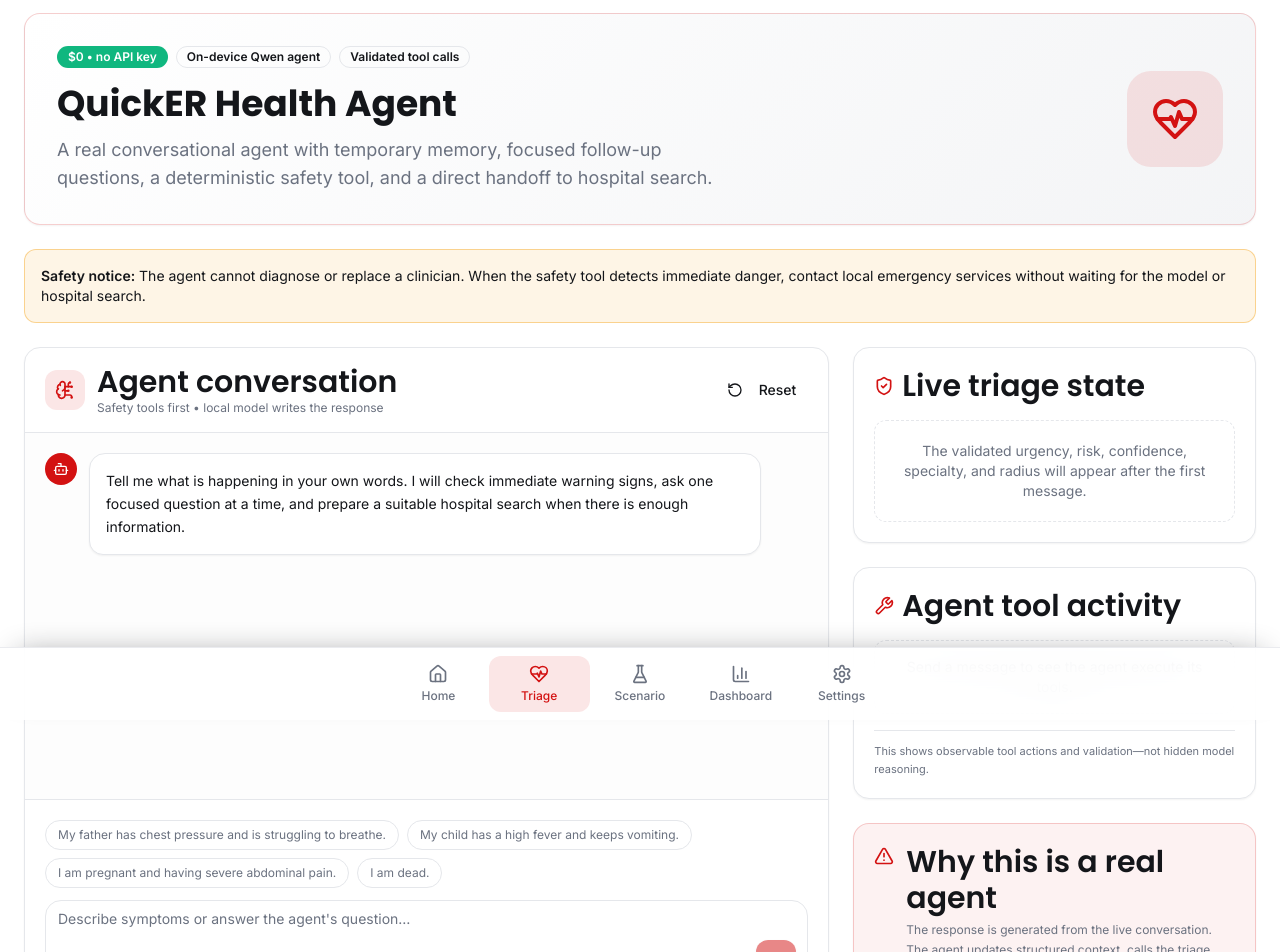
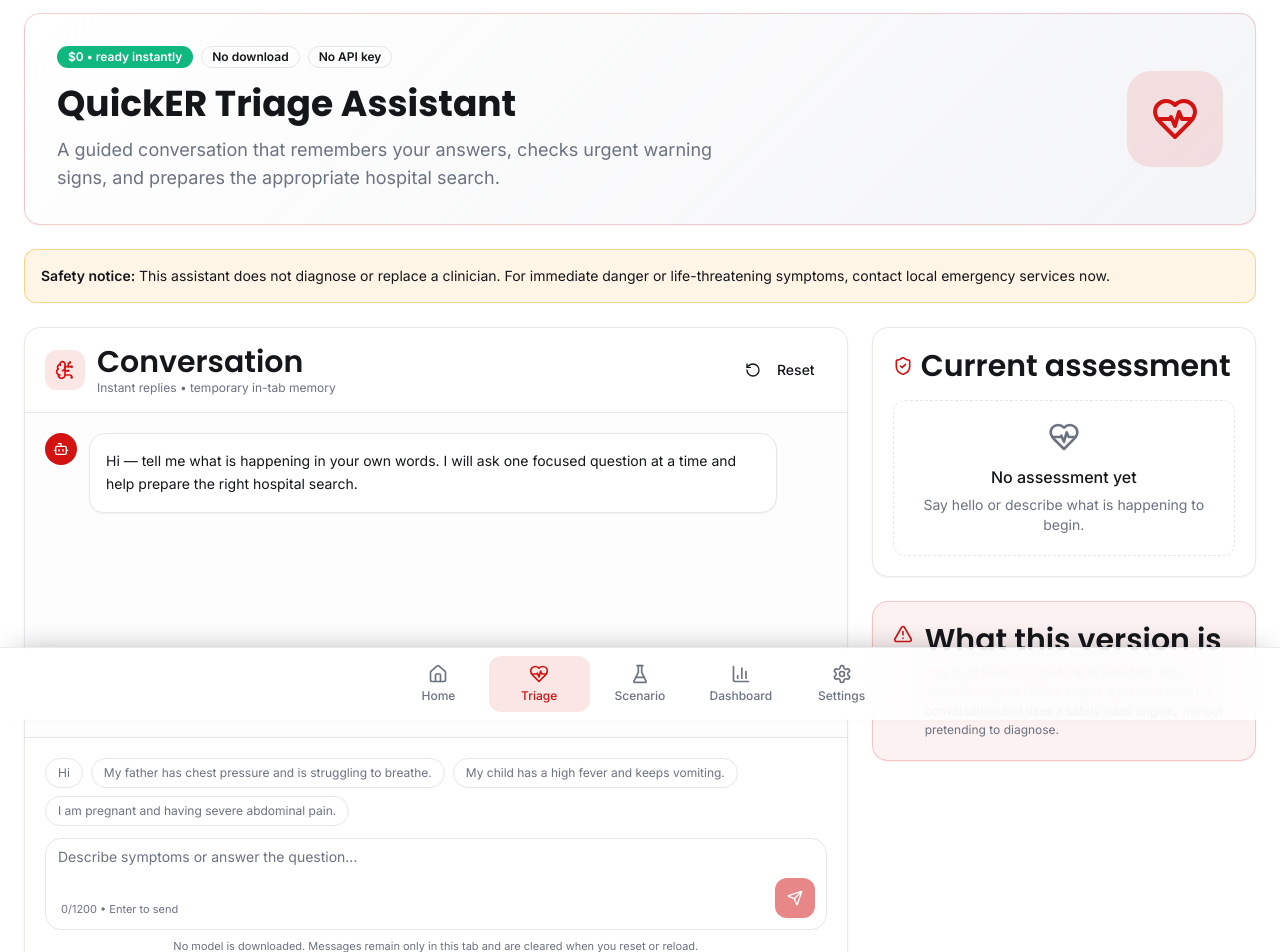
Before and after one commit to Kerbagio/quickerold, a React (Vite) app: page /triage in a window 1280 px wide. Shown: the part 80-1032 px from the top of the page. Built offline with nearby package versions, Linux system fonts and the light colour scheme.

Commit message:
Remove model download and simplify triage chat

```diff
--- a/src/pages/Triage.tsx
+++ b/src/pages/Triage.tsx
@@ -11,16 +11,11 @@ import {
   ArrowRight,
   Bot,
   BrainCircuit,
-  CheckCircle2,
-  CircleAlert,
-  Clock3,
   HeartPulse,
   RotateCcw,
   Send,
   ShieldCheck,
-  Sparkles,
   UserRound,
-  Wrench,
 } from "lucide-react";
 import { Badge } from "@/components/ui/badge";
 import { Button } from "@/components/ui/button";
@@ -35,10 +30,6 @@ import {
   type HealthAgentPlan,
   type HealthAgentState,
 } from "@/services/healthAgent";
-import {
-  generateHealthAgentReply,
-  type AgentModelProgress,
-} from "@/services/healthAgentRuntime";
 import { emergencyTypeLabel } from "@/services/emergency";
 import type { TriageResult } from "@/services/triage";
 
@@ -46,22 +37,20 @@ interface AgentMessage {
   id: string;
   role: "user" | "assistant";
   content: string;
-  mode?: "on-device-ai" | "safety-fallback";
-  model?: string;
 }
 
 const initialMessage: AgentMessage = {
   id: "welcome",
   role: "assistant",
   content:
-    "Tell me what is happening in your own words. I will check immediate warning signs, ask one focused question at a time, and prepare a suitable hospital search when there is enough information.",
+    "Hi — tell me what is happening in your own words. I will ask one focused question at a time and help prepare the right hospital search.",
 };
 
 const examples = [
+  "Hi",
   "My father has chest pressure and is struggling to breathe.",
   "My child has a high fever and keeps vomiting.",
   "I am pregnant and having severe abdominal pain.",
-  "I am dead.",
 ];
 
 const urgencyStyles: Record<TriageResult["urgency"], string> = {
@@ -87,89 +76,56 @@ const Triage = () => {
     createHealthAgentState(),
   );
   const [plan, setPlan] = useState<HealthAgentPlan | null>(null);
-  const [isThinking, setIsThinking] = useState(false);
-  const [progress, setProgress] = useState<AgentModelProgress | null>(null);
   const messageEndRef = useRef<HTMLDivElement>(null);
 
   useEffect(() => {
     messageEndRef.current?.scrollIntoView({ behavior: "smooth" });
-  }, [messages, plan, progress]);
+  }, [messages, plan]);
 
   const reset = () => {
-    if (isThinking) return;
     setInput("");
     setMessages([initialMessage]);
     setAgentState(createHealthAgentState());
     setPlan(null);
-    setProgress(null);
   };
 
-  const submitPrompt = async (rawPrompt = input) => {
+  const submitPrompt = (rawPrompt = input) => {
     const prompt = rawPrompt.trim().slice(0, 1200);
-    if (!prompt || isThinking) return;
+    if (!prompt) return;
 
     const nextPlan = planHealthAgentTurn(prompt, agentState);
-    const requestId = `${Date.now()}-user`;
-    const responseId = `${Date.now()}-assistant`;
+    const now = Date.now();
     const userMessage: AgentMessage = {
-      id: requestId,
+      id: `${now}-user`,
       role: "user",
       content: prompt,
     };
-    const immediateReply: AgentMessage = {
-      id: responseId,
+    const assistantMessage: AgentMessage = {
+      id: `${now}-assistant`,
       role: "assistant",
-      content: nextPlan.fallbackReply,
-      mode: "safety-fallback",
+      content: nextPlan.reply,
     };
-    const modelConversation = [...messages, userMessage].map((message) => ({
-      role: message.role,
-      content: message.content,
-    }));
 
     setInput("");
     setAgentState(nextPlan.state);
     setPlan(nextPlan);
-    setMessages((current) => [...current, userMessage, immediateReply]);
-    setIsThinking(true);
-    setProgress({ label: "Starting the private on-device agent…" });
-
-    const generated = await generateHealthAgentReply(
-      modelConversation,
-      nextPlan,
-      setProgress,
-    );
-
-    setMessages((current) =>
-      current.map((message) =>
-        message.id === responseId
-          ? {
-              ...message,
-              content: generated.text,
-              mode: generated.mode,
-              model: generated.model,
-            }
-          : message,
-      ),
-    );
-    setProgress(null);
-    setIsThinking(false);
+    setMessages((current) => [...current, userMessage, assistantMessage]);
   };
 
   const handleSubmit = (event: FormEvent) => {
     event.preventDefault();
-    void submitPrompt();
+    submitPrompt();
   };
 
   const handleKeyDown = (event: KeyboardEvent<HTMLTextAreaElement>) => {
     if (event.key === "Enter" && !event.shiftKey) {
       event.preventDefault();
-      void submitPrompt();
+      submitPrompt();
     }
   };
 
   const prepareHospitalSearch = () => {
-    const result = plan?.triage;
+    const result = plan?.triage ?? agentState.triage;
     if (!result) return;
     localStorage.setItem("defaultEmergencyType", result.emergencyType);
     localStorage.setItem("searchRadius", String(result.radiusKm));
@@ -177,7 +133,12 @@ const Triage = () => {
     navigate("/home");
   };
 
-  const result = plan?.triage ?? null;
+  const result = plan?.triage ?? agentState.triage;
+  const canPrepareHospitalSearch = Boolean(
+    result &&
+      (plan?.canPrepareHospitalSearch ??
+        (result.urgency !== "needs-more-info" || result.requiresImmediateAction)),
+  );
 
   return (
     <Layout>
@@ -191,18 +152,17 @@ const Triage = () => {
             <div>
               <div className="mb-4 flex flex-wrap gap-2">
                 <Badge className="bg-success text-success-foreground">
-                  $0 • no API key
+                  $0 • ready instantly
                 </Badge>
-                <Badge variant="outline">On-device Qwen agent</Badge>
-                <Badge variant="outline">Validated tool calls</Badge>
+                <Badge variant="outline">No download</Badge>
+                <Badge variant="outline">No API key</Badge>
               </div>
               <h1 className="text-3xl font-bold sm:text-4xl">
-                QuickER Health Agent
+                QuickER Triage Assistant
               </h1>
               <p className="mt-3 max-w-2xl text-lg text-muted-foreground">
-                A real conversational agent with temporary memory, focused
-                follow-up questions, a deterministic safety tool, and a direct
-                handoff to hospital search.
+                A guided conversation that remembers your answers, checks urgent
+                warning signs, and prepares the appropriate hospital search.
               </p>
             </div>
             <div className="hidden h-24 w-24 items-center justify-center rounded-3xl bg-primary/10 lg:flex">
@@ -212,32 +172,26 @@ const Triage = () => {
         </Card>
 
         <div className="rounded-xl border border-warning/40 bg-warning/10 p-4 text-sm">
-          <strong>Safety notice:</strong> The agent cannot diagnose or replace a
-          clinician. When the safety tool detects immediate danger, contact local
-          emergency services without waiting for the model or hospital search.
+          <strong>Safety notice:</strong> This assistant does not diagnose or
+          replace a clinician. For immediate danger or life-threatening symptoms,
+          contact local emergency services now.
         </div>
 
-        <div className="grid gap-6 lg:grid-cols-[minmax(0,1.5fr)_minmax(310px,0.75fr)]">
-          <Card className="flex min-h-[680px] flex-col overflow-hidden">
+        <div className="grid gap-6 lg:grid-cols-[minmax(0,1.5fr)_minmax(300px,0.7fr)]">
+          <Card className="flex min-h-[650px] flex-col overflow-hidden">
             <div className="flex items-center justify-between border-b px-4 py-4 sm:px-5">
               <div className="flex items-center gap-3">
                 <div className="flex h-10 w-10 items-center justify-center rounded-xl bg-primary/10">
                   <BrainCircuit className="h-5 w-5 text-primary" />
                 </div>
                 <div>
-                  <h2 className="font-semibold">Agent conversation</h2>
+                  <h2 className="font-semibold">Conversation</h2>
                   <p className="text-xs text-muted-foreground">
-                    Safety tools first • local model writes the response
+                    Instant replies • temporary in-tab memory
                   </p>
                 </div>
               </div>
-              <Button
-                type="button"
-                size="sm"
-                variant="ghost"
-                onClick={reset}
-                disabled={isThinking}
-              >
+              <Button type="button" size="sm" variant="ghost" onClick={reset}>
                 <RotateCcw className="mr-2 h-4 w-4" /> Reset
               </Button>
             </div>
@@ -265,22 +219,6 @@ const Triage = () => {
                     <p className="whitespace-pre-wrap leading-relaxed">
                       {message.content}
                     </p>
-                    {message.role === "assistant" && message.mode ? (
-                      <div className="mt-3 flex flex-wrap gap-2">
-                        {message.mode === "on-device-ai" ? (
-                          <Badge variant="secondary">
-                            <Sparkles className="mr-1 h-3 w-3" /> On-device AI
-                          </Badge>
-                        ) : (
-                          <Badge variant="secondary">
-                            <ShieldCheck className="mr-1 h-3 w-3" /> Safety fallback
-                          </Badge>
-                        )}
-                        {message.model ? (
-                          <Badge variant="outline">{message.model}</Badge>
-                        ) : null}
-                      </div>
-                    ) : null}
                   </div>
                   {message.role === "user" ? (
                     <div className="flex h-8 w-8 shrink-0 items-center justify-center rounded-lg bg-muted">
@@ -291,9 +229,9 @@ const Triage = () => {
               ))}
 
               {plan?.nextQuestion ? (
-                <div className="ml-11 rounded-2xl border border-primary/30 bg-primary/5 p-4">
+                <div className="ml-0 rounded-2xl border border-primary/30 bg-primary/5 p-4 sm:ml-11">
                   <p className="text-xs font-semibold uppercase tracking-wide text-primary">
-                    Agent needs one answer
+                    One quick question
                   </p>
                   <p className="mt-1 font-medium">{plan.nextQuestion.text}</p>
                   {plan.nextQuestion.expectsStructuredAnswer ? (
@@ -308,8 +246,7 @@ const Triage = () => {
                           type="button"
                           size="sm"
                           variant="outline"
-                          disabled={isThinking}
-                          onClick={() => void submitPrompt(option.value)}
+                          onClick={() => submitPrompt(option.value)}
                         >
                           {option.label}
                         </Button>
@@ -333,34 +270,12 @@ const Triage = () => {
                     <button
                       key={example}
                       type="button"
-                      disabled={isThinking}
-                      onClick={() => void submitPrompt(example)}
-                      className="rounded-full border bg-background px-3 py-1.5 text-left text-xs text-muted-foreground transition-colors hover:border-primary hover:text-foreground disabled:opacity-50"
+                      onClick={() => submitPrompt(example)}
+                      className="rounded-full border bg-background px-3 py-1.5 text-left text-xs text-muted-foreground transition-colors hover:border-primary hover:text-foreground"
                     >
                       {example}
                     </button>
                   ))}
-                </div>
-              ) : null}
-
-              {progress ? (
-                <div className="mb-3 space-y-2" aria-live="polite">
-                  <div className="h-2 overflow-hidden rounded-full bg-muted">
-                    <div
-                      className={`h-full rounded-full bg-primary transition-all ${
-                        progress.percent === undefined ? "w-1/3 animate-pulse" : ""
-                      }`}
-                      style={
-                        progress.percent === undefined
-                          ? undefined
-                          : { width: `${progress.percent}%` }
-                      }
-                    />
-                  </div>
-                  <p className="flex items-center text-xs text-muted-foreground">
-                    <Sparkles className="mr-2 h-3.5 w-3.5 animate-pulse" />
-                    {progress.label}
-                  </p>
                 </div>
               ) : null}
 
@@ -369,10 +284,9 @@ const Triage = () => {
                   value={input}
                   onChange={(event) => setInput(event.target.value.slice(0, 1200))}
                   onKeyDown={handleKeyDown}
-                  placeholder="Describe symptoms or answer the agent's question…"
+                  placeholder="Describe symptoms or answer the question…"
                   className="min-h-[92px] resize-none rounded-2xl pb-10 pr-14"
-                  disabled={isThinking}
-                  aria-label="Message the QuickER health agent"
+                  aria-label="Message the QuickER triage assistant"
                 />
                 <span className="absolute bottom-3 left-4 text-[11px] text-muted-foreground">
                   {input.length}/1200 • Enter to send
@@ -381,19 +295,15 @@ const Triage = () => {
                   type="submit"
                   size="icon"
                   className="absolute bottom-3 right-3 rounded-xl"
-                  disabled={!input.trim() || isThinking}
+                  disabled={!input.trim()}
                   aria-label="Send message"
                 >
-                  {isThinking ? (
-                    <Clock3 className="h-4 w-4 animate-spin" />
-                  ) : (
                   <Send className="h-4 w-4" />
-                  )}
                 </Button>
               </form>
               <p className="mt-2 text-center text-[11px] text-muted-foreground">
-                Messages stay in temporary tab memory. Model inference runs in
-                this browser after a one-time model download.
+                No model is downloaded. Messages remain only in this tab and are
+                cleared when you reset or reload.
               </p>
             </div>
           </Card>
@@ -402,7 +312,7 @@ const Triage = () => {
             <Card className="p-5">
               <div className="mb-4 flex items-center gap-2">
                 <ShieldCheck className="h-5 w-5 text-primary" />
-                <h2 className="font-semibold">Live triage state</h2>
+                <h2 className="font-semibold">Current assessment</h2>
               </div>
 
               {result ? (
@@ -418,8 +328,8 @@ const Triage = () => {
 
                   {result.requiresImmediateAction ? (
                     <div className="rounded-xl border border-destructive/40 bg-destructive/10 p-4 text-sm text-destructive">
-                      <strong>Immediate action:</strong> do not wait for the model
-                      or this app before contacting emergency services.
+                      <strong>Immediate action:</strong> do not wait for this app
+                      before contacting emergency services.
                     </div>
                   ) : null}
 
@@ -446,7 +356,7 @@ const Triage = () => {
 
                   <div>
                     <p className="text-xs font-semibold uppercase tracking-wide text-muted-foreground">
-                      Hospital-search tool input
+                      Hospital search
                     </p>
                     <div className="mt-2 flex flex-wrap gap-2">
                       <Badge variant="secondary">
@@ -459,7 +369,7 @@ const Triage = () => {
                   {result.matchedSignals.length ? (
                     <div>
                       <p className="text-xs font-semibold uppercase tracking-wide text-muted-foreground">
-                        Signals used by the safety tool
+                        Warning signs detected
                       </p>
                       <div className="mt-2 flex flex-wrap gap-2">
                         {result.matchedSignals.map((signal) => (
@@ -471,100 +381,42 @@ const Triage = () => {
                     </div>
                   ) : null}
 
+                  {canPrepareHospitalSearch ? (
                     <Button
                       type="button"
                       size="lg"
                       className="w-full"
-                    disabled={!plan?.canPrepareHospitalSearch}
                       onClick={prepareHospitalSearch}
                     >
-                    {result.requiresImmediateAction
-                      ? "Find nearby emergency hospitals"
-                      : "Prepare hospital search"}
+                      Find suitable hospitals
                       <ArrowRight className="ml-2 h-5 w-5" />
                     </Button>
+                  ) : (
+                    <p className="rounded-xl border border-dashed p-3 text-sm text-muted-foreground">
+                      Answer the next question before hospital filtering is enabled.
+                    </p>
+                  )}
                 </div>
               ) : (
-                <div className="rounded-xl border border-dashed p-5 text-center text-sm text-muted-foreground">
-                  The validated urgency, risk, confidence, specialty, and radius
-                  will appear after the first message.
+                <div className="rounded-xl border border-dashed p-5 text-center">
+                  <HeartPulse className="mx-auto h-8 w-8 text-muted-foreground" />
+                  <p className="mt-3 font-medium">No assessment yet</p>
+                  <p className="mt-1 text-sm text-muted-foreground">
+                    Say hello or describe what is happening to begin.
+                  </p>
                 </div>
               )}
-            </Card>
-
-            <Card className="p-5">
-              <div className="mb-4 flex items-center gap-2">
-                <Wrench className="h-5 w-5 text-primary" />
-                <h2 className="font-semibold">Agent tool activity</h2>
-              </div>
-              {plan?.toolSteps.length ? (
-                <div className="space-y-4">
-                  {plan.toolSteps.map((step) => (
-                    <div key={step.id} className="flex gap-3">
-                      <div
-                        className={`mt-0.5 flex h-7 w-7 shrink-0 items-center justify-center rounded-full ${
-                          step.status === "warning"
-                            ? "bg-warning/15 text-warning"
-                            : "bg-success/15 text-success"
-                        }`}
-                      >
-                        {step.status === "warning" ? (
-                          <CircleAlert className="h-3.5 w-3.5" />
-                        ) : (
-                          <CheckCircle2 className="h-3.5 w-3.5" />
-                        )}
-                      </div>
-                      <div>
-                        <p className="font-mono text-xs font-semibold">
-                          {step.tool}
-                        </p>
-                        <p className="mt-0.5 text-xs leading-relaxed text-muted-foreground">
-                          {step.detail}
-                        </p>
-                      </div>
-                    </div>
-                  ))}
-                  <div className="flex gap-3">
-                    <div className="mt-0.5 flex h-7 w-7 shrink-0 items-center justify-center rounded-full bg-primary/15 text-primary">
-                      {isThinking ? (
-                        <Clock3 className="h-3.5 w-3.5 animate-spin" />
-                      ) : (
-                        <Sparkles className="h-3.5 w-3.5" />
-                      )}
-                    </div>
-                    <div>
-                      <p className="font-mono text-xs font-semibold">
-                        local_model.compose
-                      </p>
-                      <p className="mt-0.5 text-xs leading-relaxed text-muted-foreground">
-                        {isThinking
-                          ? "The on-device model is composing a natural response from the conversation and verified tool result."
-                          : "The generated response was validated before display; unsafe output falls back to the safety-engine wording."}
-                      </p>
-                    </div>
-                  </div>
-                </div>
-              ) : (
-                <div className="rounded-xl border border-dashed p-4 text-center text-sm text-muted-foreground">
-                  Send a message to see the agent execute its tools.
-                </div>
-              )}
-              <p className="mt-4 border-t pt-3 text-[11px] text-muted-foreground">
-                This shows observable tool actions and validation—not hidden
-                model reasoning.
-              </p>
             </Card>
 
             <Card className="border-primary/20 bg-primary/5 p-5">
               <div className="flex gap-3">
                 <AlertTriangle className="mt-0.5 h-5 w-5 shrink-0 text-primary" />
                 <div>
-                  <h2 className="font-semibold">Why this is a real agent</h2>
+                  <h2 className="font-semibold">What this version is</h2>
                   <p className="mt-1 text-xs leading-relaxed text-muted-foreground">
-                    The response is generated from the live conversation. The
-                    agent updates structured context, calls the triage tool,
-                    chooses the next question, validates the model output, and
-                    passes verified parameters to hospital search.
+                    This is an instant guided triage assistant, not a general-purpose
+                    LLM. It adapts questions from the conversation and uses a safety
+                    rules engine, without pretending to diagnose.
                   </p>
                 </div>
               </div>
```
Lines whose indentation alone changed are shown as unchanged.
